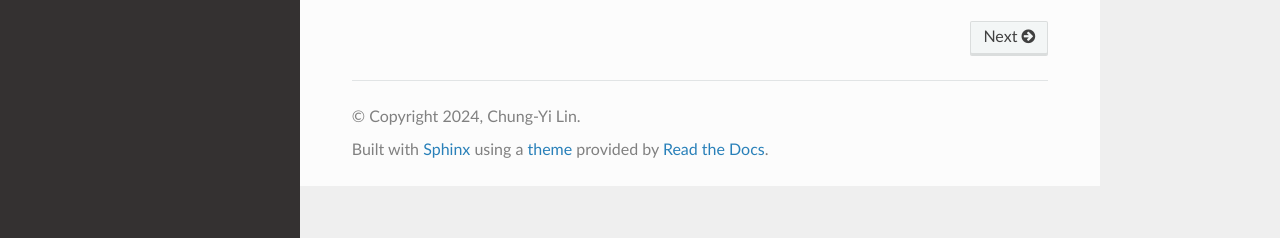
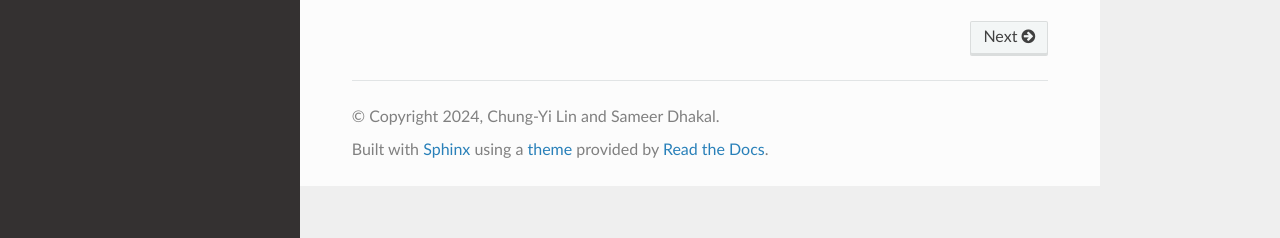
Before and after one commit to philip928lin/PyCHAMP, a Sphinx documentation site: the page built from docs/source/index.rst, in a window 1280 px wide. Shown: the part 659-897 px from the top of the page. Built offline with Sphinx 7.4.7 and the Read the Docs theme 2.0.0, drawn with Linux system fonts in a browser that asks for light colours.

Commit message:
Update conf.py

```diff
--- a/docs/source/conf.py
+++ b/docs/source/conf.py
@@ -11,7 +11,7 @@ sys.path.insert(0, os.path.abspath('..')) # To include sub-modules
 # -- Project information
 
 project = 'PyCHAMP'
-copyright = '2024, Chung-Yi Lin'
+copyright = '2024, Chung-Yi Lin and Sameer Dhakal'
 author = 'Chung-Yi Lin'
 
 release = '1.0.0'
```
